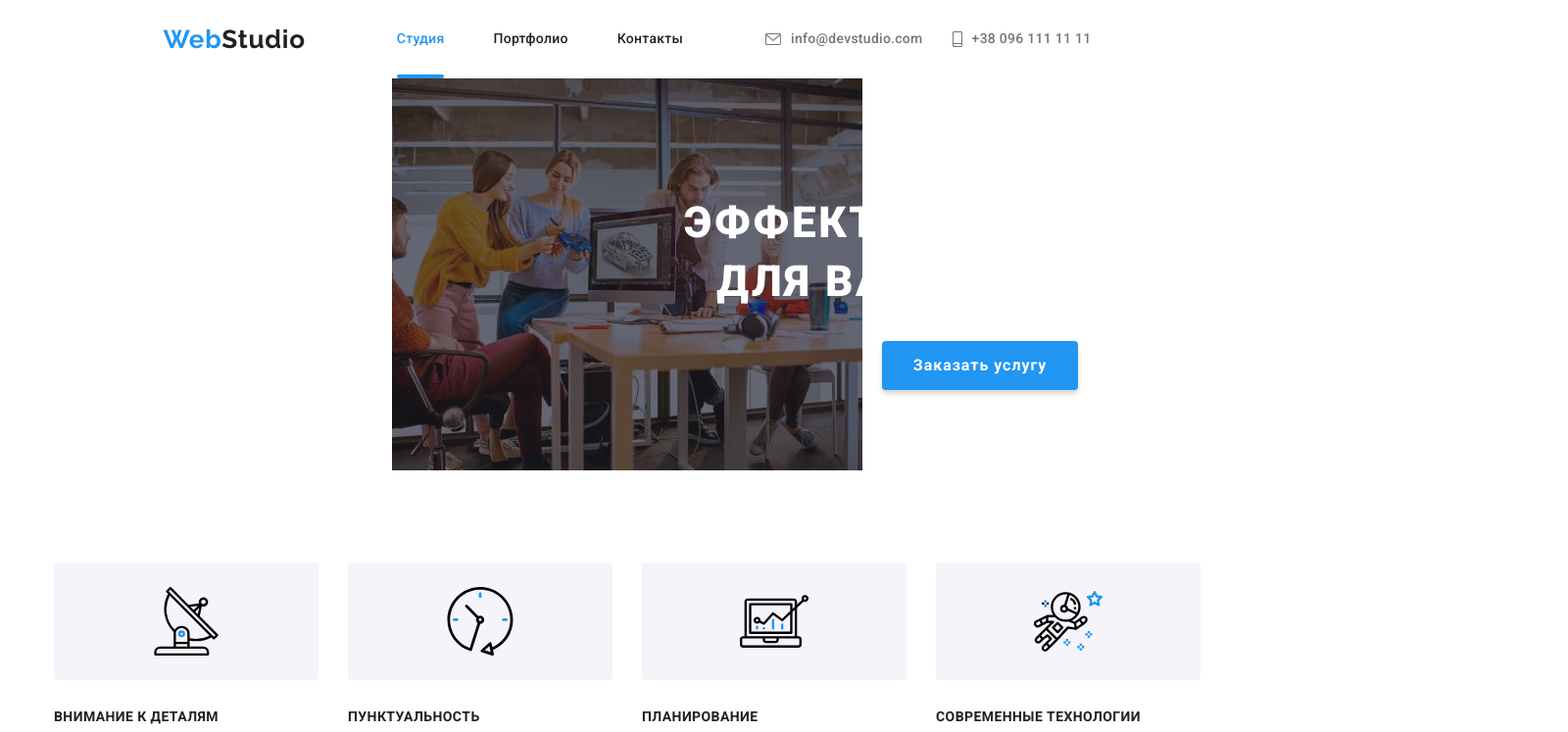
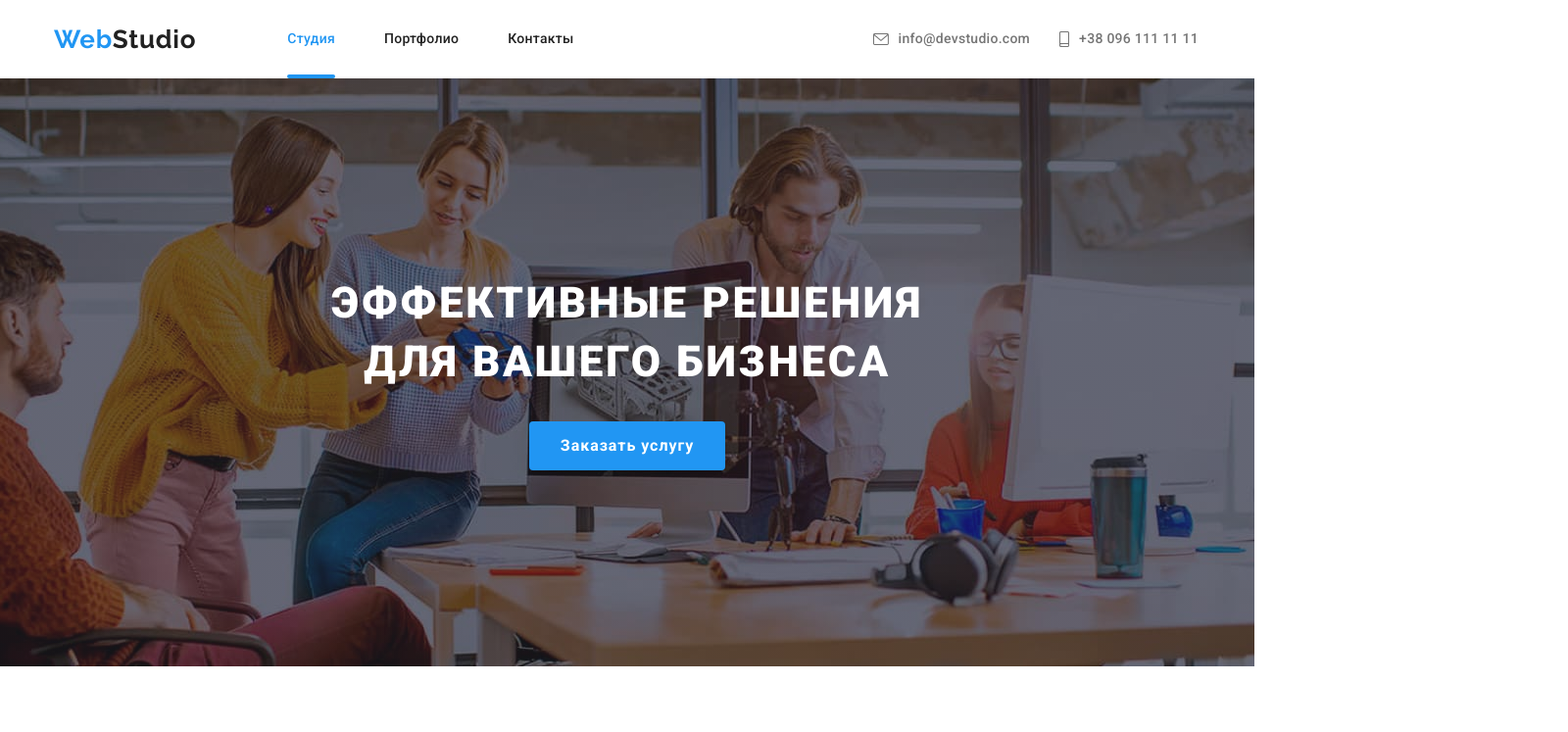
Before and after one commit to Dzybystim/goit-markup-hw-08, a plain HTML site: page index.html in a window 1280 px wide. Shown: the top 747 px of the page at 98% size, 1600 px wide, since content can reach past the window. Drawn offline with nearby package versions, Linux system fonts and the light colour scheme.

Commit message:
Final fon

```diff
--- a/scss/base/_container.scss
+++ b/scss/base/_container.scss
@@ -45,9 +45,7 @@ padding-right: 15px;
 
         }
 
-        @include mq(desktop) {
-            justify-content: center;
-        }
+
 
     }
 
--- a/scss/layouts/_header.scss
+++ b/scss/layouts/_header.scss
@@ -66,7 +66,9 @@ padding-bottom: 0;}
    @include mq(tablet) {
     display: flex;
    }
-
+   @include mq(desktop) {
+    margin-right: 305px;
+   }
 
     &__item {
         margin-bottom: 32px;
@@ -80,6 +82,7 @@ padding-bottom: 0;}
         @include mq(desktop){
         margin-right: 50px;
         margin-bottom: 0;
+
         }
 
     }
@@ -87,7 +90,7 @@ padding-bottom: 0;}
         margin-bottom: 0;
         margin-right: 0;
         @include mq(tablet){
-            margin-right: 84px;
+            margin-right: 0;
         }
     }
     &__link
--- a/scss/layouts/_hero.scss
+++ b/scss/layouts/_hero.scss
@@ -2,7 +2,7 @@
     padding-top: 118px;
     padding-bottom: 118px;
     text-align: center;
-    background-image: linear-gradient(rgba(47, 48, 58, 0.4), rgba(47, 48, 58, 0.4)), url(../../images/background/hero_mob_1x.jpg);
+    background-image: linear-gradient(rgba(47, 48, 58, 0.4), rgba(47, 48, 58, 0.4)), url(../images/background/hero_mob_1x.jpg);
     background-repeat: no-repeat;
     background-position: center;
     max-width: 480px;
@@ -15,51 +15,51 @@
 
     background-color: var(--first-bg);
 
- //   @media (min-device-pixel-ratio: 2),
- // (-webkit-min-device-pixel-ratio: 2),
- // (min-resolution: 192dpi),
- // (min-resolution: 2dppx) {
- //   background-image: linear-gradient(rgba(47, 48, 58, 0.4), rgba(47, 48, 58, 0.4)), url(../../images/background/hero_mob_2x.jpg);
- // }
+    @media (min-device-pixel-ratio: 2),
+  (-webkit-min-device-pixel-ratio: 2),
+  (min-resolution: 192dpi),
+  (min-resolution: 2dppx) {
+    background-image: linear-gradient(rgba(47, 48, 58, 0.4), rgba(47, 48, 58, 0.4)), url(../images/background/hero_mob_2x.jpg);
+  }
 
 
-//    @include mq(tablet) {
+    @include mq(tablet) {
 
- //   padding-top: 118px;
- //   padding-bottom: 118px;
- //   background-image: linear-gradient(rgba(47, 48, 58, 0.4), rgba(47, 48, 58, 0.4)), url(../../images/background/hero_tab_1x.jpg);
- //   max-width: 768px;
- //   background-size: cover;
-//    height: 400px;
-//    background-size: 768px 400px;
+    padding-top: 118px;
+    padding-bottom: 118px;
+    background-image: linear-gradient(rgba(47, 48, 58, 0.4), rgba(47, 48, 58, 0.4)), url(../images/background/hero_tab_1x.jpg);
+    max-width: 768px;
+    background-size: cover;
+    height: 400px;
+    background-size: 768px 400px;
 
 
 
-//    @media (min-device-pixel-ratio: 2),
-//    (-webkit-min-device-pixel-ratio: 2),
-//    (min-resolution: 192dpi),
- //   (min-resolution: 2dppx) {
- //     background-image: linear-gradient(rgba(47, 48, 58, 0.4), rgba(47, 48, 58, 0.4)), url(../../images/background/hero_tab_2x.jpg)
-//    }
-//    }
+    @media (min-device-pixel-ratio: 2),
+    (-webkit-min-device-pixel-ratio: 2),
+  (min-resolution: 192dpi),
+   (min-resolution: 2dppx) {
+      background-image: linear-gradient(rgba(47, 48, 58, 0.4), rgba(47, 48, 58, 0.4)), url(../images/background/hero_tab_2x.jpg)
+   }
+    }
 
-//    @include mq(desktop) {
- //   padding-top: 200px;
- //   padding-bottom: 200px;
- //   background-image: linear-gradient(rgba(47, 48, 58, 0.4), rgba(47, 48, 58, 0.4)), url(../../images/background/hero_des_1x.jpg);
- //   max-width: 1600px;
- //   height: 600px;
- //   background-size: 1600px 600px;
- //   background-size: cover;
+   @include mq(desktop) {
+   padding-top: 200px;
+   padding-bottom: 200px;
+    background-image: linear-gradient(rgba(47, 48, 58, 0.4), rgba(47, 48, 58, 0.4)), url(../images/background/hero_des_1x.jpg);
+    max-width: 1600px;
+    height: 600px;
+    background-size: 1600px 600px;
+   background-size: cover;
 
 
- //   @media (min-device-pixel-ratio: 2),
- //   (-webkit-min-device-pixel-ratio: 2),
- //   (min-resolution: 192dpi),
- //   (min-resolution: 2dppx) {
- //     background-image: linear-gradient(rgba(47, 48, 58, 0.4), rgba(47, 48, 58, 0.4)), url(../../images/background/hero_des_2x.jpg)
- //   }
- //   }
+    @media (min-device-pixel-ratio: 2),
+   (-webkit-min-device-pixel-ratio: 2),
+   (min-resolution: 192dpi),
+   (min-resolution: 2dppx) {
+     background-image: linear-gradient(rgba(47, 48, 58, 0.4), rgba(47, 48, 58, 0.4)), url(../images/background/hero_des_2x.jpg)
+   }
+   }
 
 
 
```
Also changed, not shown: css/main.css, css/main.min.css, 2 other files.
